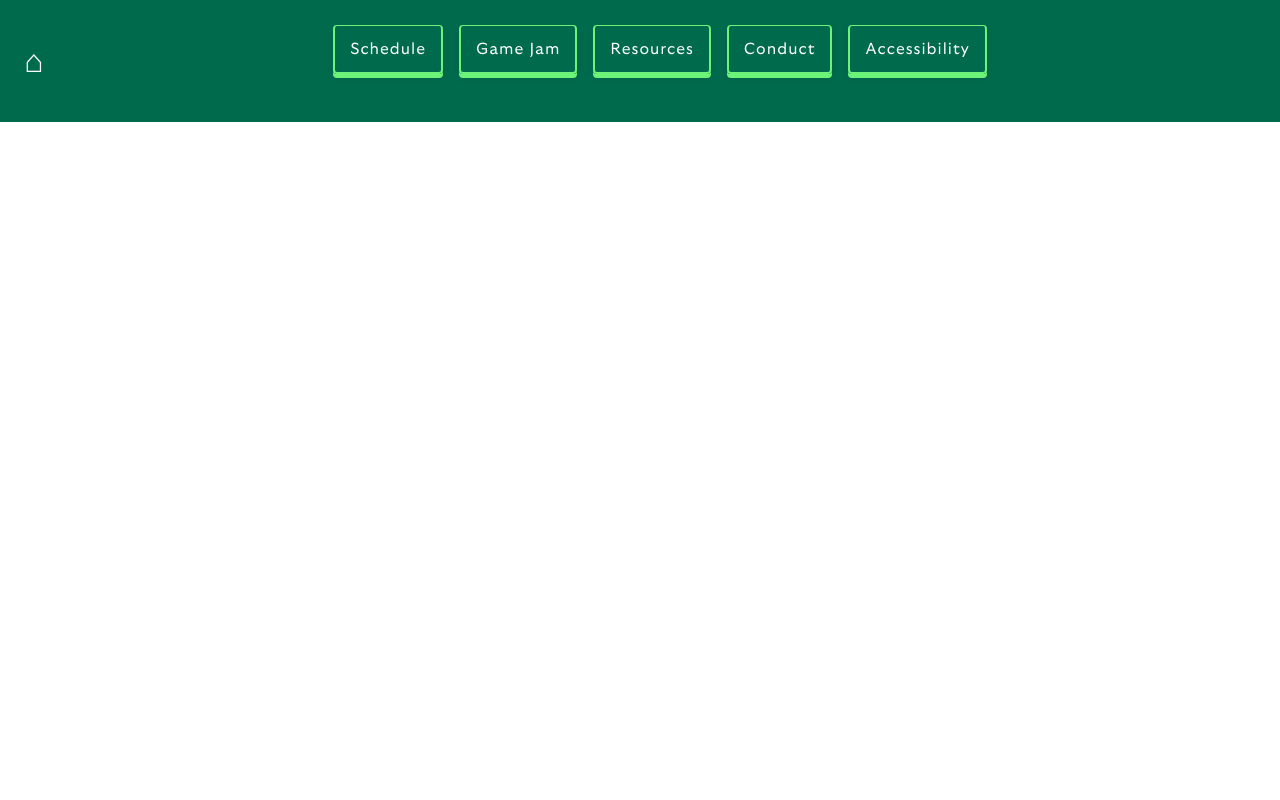
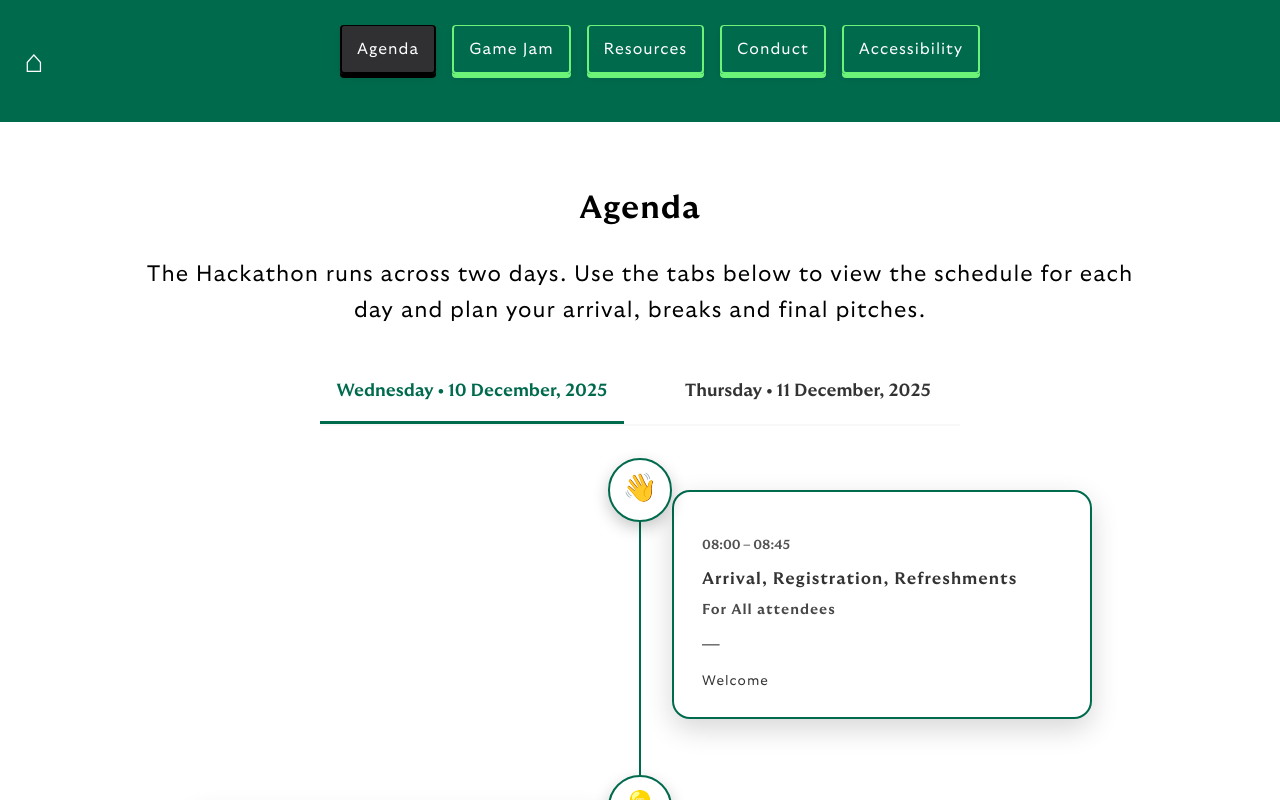
Before and after one commit to Frontier-Team/LTCHackathon, a React (Vite) app: page /#/agenda in a window 1280 px wide. Shown: the top 800 px of the page. Built offline with nearby package versions, Linux system fonts and the light colour scheme; a web font is replaced by a local one.

Commit message:
Updated Agenda Page

```diff
--- a/src/App.tsx
+++ b/src/App.tsx
@@ -16,7 +16,7 @@ export const App = () => {
         <Routes>
           <Route path="/" element={<HomePage />} />
           <Route path="/conduct" element={<ConductPage />} />
-          <Route path="/schedule" element={<TalkAgendaPage />} />
+          <Route path="/agenda" element={<TalkAgendaPage />} />
           <Route path="/jammers" element={<JammerPage />} />
           <Route path="/resources" element={<ResourcesPage />} />
           <Route path="/conduct" element={<ConductPage />} />
--- a/src/components/NavBar.tsx
+++ b/src/components/NavBar.tsx
@@ -48,7 +48,7 @@ export const NavBar: React.FC = () => {
   }, []);
 
 const links = [
-  { to: "/schedule", label: "Schedule" },
+  { to: "/agenda", label: "Agenda" },
   { to: "/jammers", label: "Game Jam" },
   { to: "/resources", label: "Resources" },
   { to: "/conduct", label: "Conduct" },
--- a/src/emotion.d.ts
+++ b/src/emotion.d.ts
@@ -13,6 +13,7 @@ declare module "@emotion/react" {
       lilacShade: string;
       darkPink: string;
       lavenderPurple: string;
+      black: string;
     };
     breakpoints: {
       sm: string;
--- a/src/pages/TalkAgendaPage.styled.tsx
+++ b/src/pages/TalkAgendaPage.styled.tsx
@@ -1,39 +1,188 @@
-import styled from '@emotion/styled';
+import styled from "@emotion/styled";
+import { motion } from "framer-motion";
 
-export const DayButtonWrapper = styled.div`
+export const DayTabsWrapper = styled.div`
   display: flex;
   width: 100%;
-  gap: 2rem;
-  margin-bottom: 2rem;
-`;
+  max-width: 640px;
+  margin: 2rem auto 2.5rem;
+  border-bottom: 2px solid ${({ theme }) => theme.colors.grey};
+  column-gap: 2rem;
 
-export const DayButton = styled.button<{ active?: boolean }>`
-  flex: 1;
-  padding: 1rem 1.5rem;
-  border-radius: 999px;
-  cursor: pointer;
-  border: none;
-  background: ${({ active, theme }) =>
-    active ? theme.colors.teal : theme.colors.grey};
-  color: ${({ active, theme }) =>
-    active ? theme.colors.white : theme.colors.teal};
-  box-shadow: ${({ active }) =>
-    active ? "0 6px 14px rgba(0,0,0,0.08)" : "0 4px 8px rgba(0,0,0,0.05)"};
-  transition: all 0.2s ease, transform 0.2s ease;
-
-  &:hover {
-    transform: translateY(-2px) scale(1.03);
-    box-shadow: 0 8px 16px rgba(0,0,0,0.12);
+  @media (max-width: 600px) {
+    flex-direction: column;
+    border-bottom: none;
+    gap: 1rem;
+    column-gap: 0;
   }
 `;
 
-export const DayButtonText = styled.p`
-  margin: 0;
+export const DayTab = styled.div<{ active: boolean }>`
+  flex: 1;
+  padding: 1rem 0;
+  text-align: center;
+  cursor: pointer;
   font-weight: 600;
-  font-size: 1.25rem;
-  text-align: center;
+  font-size: 1.1rem;
+  border-bottom: ${({ active, theme }) =>
+    active ? `3px solid ${theme.colors.teal}` : "3px solid transparent"};
+  color: ${({ active, theme }) =>
+    active ? theme.colors.teal : "rgba(0,0,0,0.8)"};
+  transition: all 0.2s ease;
 
-  @media (max-width: ${({ theme }) => theme.breakpoints.sm}) {
-    font-size: 1rem;
+  &:hover {
+    color: ${({ theme }) => theme.colors.teal};
+  }
+
+  @media (max-width: 600px) {
+    border-bottom: none;
+    border-radius: 999px;
+    background: ${({ active, theme }) =>
+      active ? theme.colors.grey : "transparent"};
+    color: ${({ active }) =>
+      active ? "rgba(0,0,0,0.8)" : "rgba(0,0,0,0.8)"};
   }
 `;
+
+export const DayTabText = styled.span`
+  white-space: nowrap;
+
+  @media (max-width: 600px) {
+    white-space: normal;
+  }
+`;
+
+export const TimelineWrapper = styled.div`
+  margin-top: 1.5rem;
+`;
+
+export const Timeline = styled.div`
+  position: relative;
+  padding: 1.5rem 0 2.5rem;
+
+  &::before {
+    content: "";
+    position: absolute;
+    top: 0.5rem;
+    bottom: 0;
+    left: 50%;
+    width: 2px;
+    background: ${({ theme }) => theme.colors.teal};
+    transform: translateX(-50%);
+  }
+
+  @media (max-width: 768px) {
+    &::before {
+      left: 32px;
+      transform: none;
+    }
+  }
+`;
+
+export const TimelineRow = styled(motion.div)<{ side: "left" | "right" }>`
+  position: relative;
+  display: flex;
+  margin-bottom: 5.5rem;
+
+  ${({ side }) =>
+    side === "left"
+      ? "justify-content: flex-end;"
+      : "justify-content: flex-start;"}
+
+  @media (max-width: 768px) {
+    justify-content: flex-start;
+  }
+`;
+
+export const TimelineCard = styled.div<{
+  side: "left" | "right";
+  variant: "primary" | "outline";
+}>`
+  position: relative;
+  flex: 0 0 420px;
+  max-width: 420px;
+  width: 100%;
+  box-sizing: border-box;
+
+  padding: 2.7rem 1.75rem 1.6rem;
+  border-radius: 18px;
+  background: ${({ variant, theme }) =>
+    variant === "primary" ? theme.colors.teal : theme.colors.white};
+  color: ${({ variant }) =>
+    variant === "primary" ? "white" : "rgba(0,0,0,0.8)"};
+  border: 2px solid ${({ theme }) => theme.colors.teal};
+  box-shadow: 0 10px 28px rgba(0, 0, 0, 0.16);
+
+  ${({ side }) =>
+    side === "left" ? "margin-right: 3rem;" : "margin-left: 3rem;"}
+
+  @media (max-width: 768px) {
+    flex: 0 0 calc(100% - 64px);
+    max-width: calc(100% - 64px);
+    width: calc(100% - 64px);
+    margin-left: 64px;
+  }
+`;
+
+export const IconCircle = styled.div`
+  position: absolute;
+  top: 0;
+  left: 50%;
+  transform: translate(-50%, -50%);
+  width: 60px;
+  height: 60px;
+  border-radius: 50%;
+  background: ${({ theme }) => theme.colors.white};
+  border: 2px solid ${({ theme }) => theme.colors.teal};
+  display: flex;
+  align-items: center;
+  justify-content: center;
+  font-size: 28px;
+  box-shadow: 0 6px 16px rgba(0, 0, 0, 0.22);
+  z-index: 2;
+
+  @media (max-width: 768px) {
+    left: 32px;
+  }
+`;
+
+export const TimeLabel = styled.div`
+  font-size: 0.82rem;
+  font-weight: 600;
+  text-transform: uppercase;
+  opacity: 0.85;
+  margin: 0 0 0.75rem;
+`;
+
+export const CardTitle = styled.h3`
+  font-size: 1.05rem;
+  font-weight: 700;
+  margin: 0 0 0.45rem;
+  line-height: 1.35;
+`;
+
+export const CardPresenters = styled.h4<{ variant?: "primary" | "outline" }>`
+  font-size: 0.9rem;
+  font-weight: 600;
+  margin: 0 0 0.65rem;
+  opacity: 0.9;
+  color: ${({ variant }) =>
+    variant === "primary" ? "white" : "rgba(0,0,0,0.8)"};
+`;
+
+export const CardDash = styled.div<{ variant?: "primary" | "outline" }>`
+  font-size: 1.1rem;
+  font-weight: 700;
+  margin: 0.35rem 0 0.65rem;
+  opacity: 0.9;
+  color: ${({ variant }) =>
+    variant === "primary" ? "white" : "rgba(0,0,0,0.8)"};
+`;
+
+export const CardPurpose = styled.p<{ variant?: "primary" | "outline" }>`
+  font-size: 0.86rem;
+  line-height: 1.6;
+  margin: 0;
+  color: ${({ variant }) =>
+    variant === "primary" ? "white" : "rgba(0,0,0,0.8)"};
+`;
--- a/src/pages/TalkAgendaPage.tsx
+++ b/src/pages/TalkAgendaPage.tsx
@@ -1,13 +1,31 @@
 import { useState } from "react";
-import { Table } from "../components/Table";
-import { PageContainer, CenteredParagraph, Heading } from "../styles/sharedStyles";
-import { DayButton, DayButtonText, DayButtonWrapper } from "./TalkAgendaPage.styled";
+import {
+  PageContainer,
+  CenteredParagraph,
+  Heading,
+} from "../styles/sharedStyles";
+import {
+  DayTabsWrapper,
+  DayTab,
+  DayTabText,
+  TimelineWrapper,
+  Timeline,
+  TimelineRow,
+  IconCircle,
+  TimeLabel,
+  TimelineCard,
+  CardTitle,
+  CardPresenters,
+  CardPurpose,
+  CardDash,
+} from "./TalkAgendaPage.styled";
 
 type AgendaSlot = {
   start: string;
   end?: string;
   title: string;
-  speaker: string;
+  presenters?: string;
+  purpose: string;
 };
 
 type AgendaDay = {
@@ -16,74 +34,285 @@ type AgendaDay = {
 };
 
 const agenda: Record<string, AgendaDay> = {
-  Thursday: {
-    date: "Oct 2, 2025",
+  Wednesday: {
+    date: "10 December, 2025",
     slots: [
-      { start: "10:00", end: "10:30", title: "Arrival, Registration, Refreshments", speaker: "All Attendees" },
-      { start: "10:30", end: "10:45", title: "Introduce ADA Festival & LBG", speaker: "Matt Barr and Derek Shanks" },
-      { start: "10:45", end: "11:15", title: "Game Jam Briefing", speaker: "Rose Ulldemolins & Amy Rodgers" },
-      { start: "11:15", end: "12:30", title: "Let the Games Begin!", speaker: "Participants" },
-      { start: "12:30", end: "13:15", title: "Lunch & Networking", speaker: "All Attendees" },
-      { start: "13:15", end: "14:00", title: "Games Continue", speaker: "Participants" },
-      { start: "14:00", end: "14:15", title: "Break & Networking", speaker: "All Attendees" },
-      { start: "14:15", end: "16:30", title: "Games Continue", speaker: "Participants" },
-      { start: "16:30", end: "16:35", title: "Day Ends", speaker: "Rose Ulldemolins" },
+      {
+        start: "08:00",
+        end: "08:45",
+        title: "Arrival, Registration, Refreshments",
+        presenters: "All attendees",
+        purpose: "Welcome",
+      },
+      {
+        start: "09:00",
+        end: "09:20",
+        title: "Kick-off Session – Welcome note",
+        presenters: "Amit Thawani and Sirisha Voruganti",
+        purpose: "Welcome message and motivating participants",
+      },
+      {
+        start: "09:20",
+        end: "09:35",
+        title: "Kick-off Session – Hackathon Overview & Resources",
+        presenters: "Mukul Saini",
+        purpose: "Hackathon format and resources overview",
+      },
+      {
+        start: "09:40",
+        end: "09:55",
+        title: "Kick-off Session – Agentic AI Evangelist",
+        presenters: "Aritra Chakravarty",
+        purpose:
+          "Agentic AI capabilities and how they can address business issues",
+      },
+      {
+        start: "10:00",
+        end: "10:15",
+        title: "Tooling / Resource – Learning Session",
+        presenters: "Google",
+        purpose: "Sandbox overview",
+      },
+      {
+        start: "10:15",
+        end: "11:15",
+        title: "Set up IT – Presentation and set up time",
+        presenters: "IT",
+        purpose: "Wi-Fi setup, sandbox access and queries",
+      },
+      {
+        start: "11:15",
+        end: "11:30",
+        title: "Break & Networking",
+        presenters: "All attendees",
+        purpose: "Break for participants",
+      },
+      {
+        start: "11:30",
+        end: "13:30",
+        title: "Hack – Ideation Phase",
+        presenters: "All attendees",
+        purpose: "Hack to proceed; coaches to support and walk around",
+      },
+      {
+        start: "13:30",
+        end: "14:30",
+        title: "Lunch & Networking",
+        presenters: "All attendees",
+        purpose: "Lunch break for all attendees",
+      },
+      {
+        start: "14:30",
+        end: "15:45",
+        title: "Hack – Build and Test",
+        presenters: "All attendees",
+        purpose: "Hack to proceed; coaches to support and walk around",
+      },
+      {
+        start: "15:45",
+        end: "16:00",
+        title: "Break & Networking",
+        presenters: "All attendees",
+        purpose: "Break for participants",
+      },
+      {
+        start: "16:00",
+        end: "17:30",
+        title: "Hack – Build and Test",
+        presenters: "All attendees",
+        purpose: "Hack to proceed; coaches to support and walk around",
+      },
+      {
+        start: "17:30",
+        title: "Day ends",
+        presenters: "All attendees",
+        purpose: "End of day one",
+      },
     ],
   },
-  Friday: {
-    date: "Oct 3, 2025",
+
+  Thursday: {
+    date: "11 December, 2025",
     slots: [
-      { start: "09:30", end: "12:00", title: "Arrival, Refreshments, Games Continue", speaker: "All Attendees" },
-      { start: "12:00", end: "12:30", title: "Lunch & Networking", speaker: "All Attendees" },
-      { start: "12:30", end: "13:00", title: "Presenting back to Coaches", speaker: "Participants" },
-      { start: "13:00", end: "13:15", title: "Coaches Deliberate", speaker: "Coaches" },
-      { start: "13:15", end: "14:00", title: "Shortlist Announced & Preparing Pitches", speaker: "Shortlisted Jammers" },
-      { start: "14:00", end: "14:45", title: "Break & Networking", speaker: "All Other Attendees" },
-      { start: "14:45", end: "15:15", title: "Pitches to Judges", speaker: "Participants" },
-      { start: "15:15", end: "15:45", title: "Judges Deliberate", speaker: "Judges" },
-      { start: "15:45", end: "16:00", title: "Winners Announced & Close", speaker: "Judges" },
-      { start: "16:00", title: "Optional Networking", speaker: "—" },
+      {
+        start: "08:00",
+        end: "08:45",
+        title: "Arrival, Refreshments, Hack continues",
+        presenters: "All attendees",
+        purpose: "Welcome and continuation of the hack",
+      },
+      {
+        start: "09:00",
+        end: "11:45",
+        title: "Hack – Build and Test",
+        presenters: "All attendees",
+        purpose: "Hack to proceed; coaches to support and walk around",
+      },
+      {
+        start: "11:45",
+        end: "12:15",
+        title: "Hack – Wrap Up",
+        presenters: "All attendees",
+        purpose: "Hack to wrap up; presentation preparation to start",
+      },
+      {
+        start: "12:15",
+        end: "13:15",
+        title: "Pitch – Presenting back to Coaches",
+        presenters: "Coaches",
+        purpose: "Teams present to coaches; shortlists made",
+      },
+      {
+        start: "13:15",
+        end: "13:45",
+        title: "Lunch & Networking",
+        presenters: "All attendees",
+        purpose: "Lunch break for all attendees",
+      },
+      {
+        start: "13:45",
+        end: "14:15",
+        title: "Pitch – Shortlist announced and preparing pitches",
+        presenters: "Coaches",
+        purpose: "Shortlisted teams begin preparing pitches",
+      },
+      {
+        start: "14:15",
+        end: "16:45",
+        title: "Pitch – Pitches to Judges",
+        presenters: "Participants",
+        purpose: "Teams pitch ideas; includes Q&A time",
+      },
+      {
+        start: "16:45",
+        end: "17:00",
+        title: "Break & Networking",
+        presenters: "All other attendees",
+        purpose: "Break for participants while judges deliberate",
+      },
+      {
+        start: "16:45",
+        end: "17:00",
+        title: "Wrap Up – Judges Deliberate",
+        presenters: "Judges",
+        purpose: "Judges select top three winners",
+      },
+      {
+        start: "17:00",
+        end: "17:30",
+        title: "Wrap Up – Winners Announced, Awards & Closing Speeches",
+        presenters: "Judges",
+        purpose: "Winners announced and event closed",
+      },
+      {
+        start: "17:30",
+        title: "Day ends",
+        presenters: "All attendees",
+        purpose: "End of event",
+      },
     ],
   },
 };
 
+const formatTimeRange = (slot: AgendaSlot) =>
+  slot.end ? `${slot.start} – ${slot.end}` : slot.start;
+
+const formatPresenterLine = (presenter?: string) => {
+  const p = presenter?.trim() || "All attendees";
+  const generics =
+    /(attendees|coaches|judges|participants|other attendees)/i;
+  const prefix = generics.test(p) ? "For" : "By";
+  return `${prefix} ${p}`;
+};
+
+const getEmojiForSlot = (title: string) => {
+  const t = title.toLowerCase();
+  if (
+    (t.includes("arrival") && t.includes("registration")) ||
+    (t.includes("arrival") && t.includes("refreshments"))
+  )
+    return "👋";
+  if (t.includes("hack")) return "💻";
+  if (t.includes("pitch")) return "🎤";
+  if (t.includes("judges")) return "⚖️";
+  if (t.includes("winners")) return "🏆";
+  if (t.includes("lunch") || t.includes("refreshments")) return "🍽️";
+  if (t.includes("break") || t.includes("networking")) return "☕";
+  if (t.includes("kick-off") || t.includes("welcome")) return "💡";
+  if (t.includes("tooling") || t.includes("resource")) return "🛠️";
+  if (t.includes("set up it")) return "🧩";
+  return "🌅";
+};
+
 export const TalkAgendaPage = () => {
-  const [activeDay, setActiveDay] = useState<keyof typeof agenda>("Thursday");
-
-  const headers = ["Time", "Title", "Speaker"];
-  const rows = agenda[activeDay].slots.map((slot) => ({
-    time: slot.end ? `${slot.start} - ${slot.end}` : slot.start,
-    title: slot.title,
-    speaker: slot.speaker,
-  }));
+  const [activeDay, setActiveDay] = useState<keyof typeof agenda>("Wednesday");
+  const activeAgenda = agenda[activeDay];
 
   return (
     <PageContainer>
       <Heading>Agenda</Heading>
+
       <CenteredParagraph>
-        The ADA Festival Game Jam runs across two days. Use the tabs
-        below to view the schedule for each day and plan your arrival,
-        lunch breaks and final pitches.
+        The Hackathon runs across two days. Use the tabs below to view the
+        schedule for each day and plan your arrival, breaks and final pitches.
       </CenteredParagraph>
 
-      <DayButtonWrapper>
+      <DayTabsWrapper>
         {Object.entries(agenda).map(([day, { date }]) => (
-          <DayButton
+          <DayTab
             key={day}
             active={activeDay === day}
             onClick={() => setActiveDay(day as keyof typeof agenda)}
           >
-            <DayButtonText>{day} • {date}</DayButtonText>
-          </DayButton>
+            <DayTabText>
+              {day} • {date}
+            </DayTabText>
+          </DayTab>
         ))}
-      </DayButtonWrapper>
+      </DayTabsWrapper>
 
-      <Table
-        heading=""
-        headers={headers}
-        rows={rows}
-        fieldsToDisplay={["time", "title", "speaker"]}
-      />
+      <TimelineWrapper>
+        <Timeline>
+          {activeAgenda.slots.map((slot, index) => {
+            const side: "left" | "right" = index % 2 === 0 ? "left" : "right";
+            const variant: "primary" | "outline" =
+              index % 2 === 0 ? "outline" : "primary";
+
+            return (
+              <TimelineRow
+                key={`${activeDay}-${index}`}
+                side={side}
+                initial={{ opacity: 0, y: 40 }}
+                whileInView={{ opacity: 1, y: 0 }}
+                viewport={{ once: true, amount: 0.3 }}
+                transition={{
+                  duration: 0.45,
+                  ease: "easeOut",
+                  delay: index * 0.06,
+                }}
+              >
+                <TimelineCard side={side} variant={variant}>
+                  <TimeLabel>{formatTimeRange(slot)}</TimeLabel>
+
+                  <CardTitle>{slot.title}</CardTitle>
+
+                  <CardPresenters variant={variant}>
+                    {formatPresenterLine(slot.presenters)}
+                  </CardPresenters>
+
+                  <CardDash variant={variant}>—</CardDash>
+
+                  <CardPurpose variant={variant}>{slot.purpose}</CardPurpose>
+                </TimelineCard>
+
+                <IconCircle>
+                  <span>{getEmojiForSlot(slot.title)}</span>
+                </IconCircle>
+              </TimelineRow>
+            );
+          })}
+        </Timeline>
+      </TimelineWrapper>
     </PageContainer>
   );
 };
```
